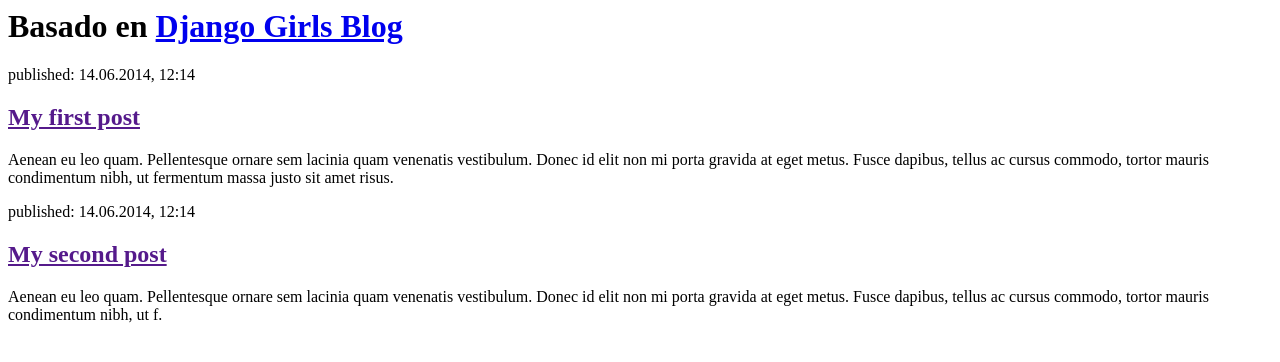
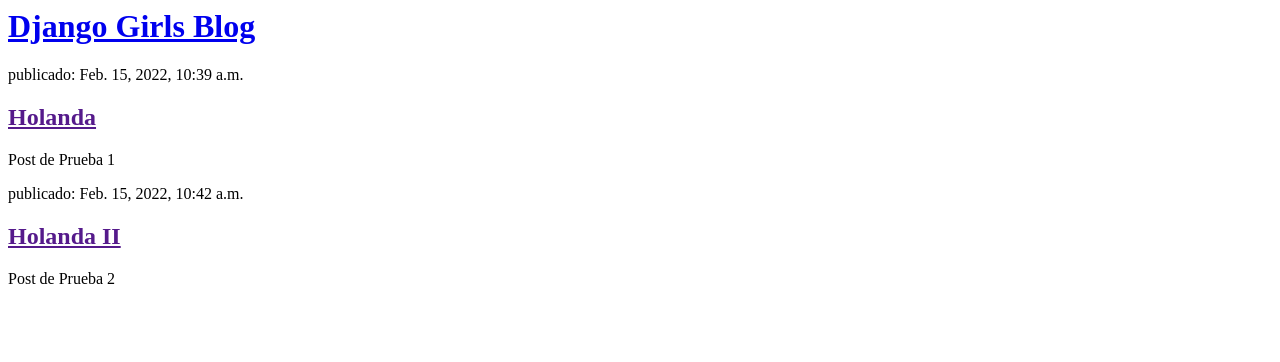
Before and after one commit to JotaPe79/my-first-blog, a Django app: page / in a window 1280 px wide. Shown: the top 362 px of the page. Run offline with Django 3.2, Linux system fonts and the light colour scheme; data comes from the database, SQL or seed files in the repository; both versions use the stored data as it was after the commit.

Commit message:
Modificación de templates para ver los post desde la base de datos

```diff
--- a/blog/models.py
+++ b/blog/models.py
@@ -1,6 +1,7 @@
 from django.conf import settings
 from django.db import models
 from django.utils import timezone
+import datetime
 
 class Post(models.Model):
     author = models.ForeignKey(settings.AUTH_USER_MODEL, on_delete=models.CASCADE)
--- a/blog/templates/blog/post_list.html
+++ b/blog/templates/blog/post_list.html
@@ -1,25 +1,11 @@
-<html>
+<div>
+    <h1><a href="/">Django Girls Blog</a></h1>
+</div>
 
-<head>
-    <title>JP's Blog</title>
-</head>
-
-<body>
-    <div>
-        <h1> Basado en <a href="https://tutorial.djangogirls.org/es/html/">Django Girls Blog</a></h1>
-    </div>
-
-    <div>
-        <p>published: 14.06.2014, 12:14</p>
-        <h2><a href="">My first post</a></h2>
-        <p>Aenean eu leo quam. Pellentesque ornare sem lacinia quam venenatis vestibulum. Donec id elit non mi porta gravida at eget metus. Fusce dapibus, tellus ac cursus commodo, tortor mauris condimentum nibh, ut fermentum massa justo sit amet risus.</p>
-    </div>
-
-    <div>
-        <p>published: 14.06.2014, 12:14</p>
-        <h2><a href="">My second post</a></h2>
-        <p>Aenean eu leo quam. Pellentesque ornare sem lacinia quam venenatis vestibulum. Donec id elit non mi porta gravida at eget metus. Fusce dapibus, tellus ac cursus commodo, tortor mauris condimentum nibh, ut f.</p>
-    </div>
-</body>
-
-</html>
+{% for post in posts %}
+<div>
+    <p> publicado: {{ post.published_date }}</p>
+    <h2><a href="">{{ post.title }}</a></h2>
+    <p>{{ post.text|linebreaksbr }}</p>
+</div>
+{% endfor %}
--- a/blog/views.py
+++ b/blog/views.py
@@ -1,4 +1,7 @@
 from django.shortcuts import render
+from django.utils import timezone
+from .models import Post
 
 def post_list(request):
-    return render(request,'blog/post_list.html', {})
+    posts = Post.objects.filter(published_date__lte=timezone.now()).order_by('published_date')
+    return render(request, 'blog/post_list.html', {'posts': posts})
```
Also changed, not shown: db.sqlite3.
